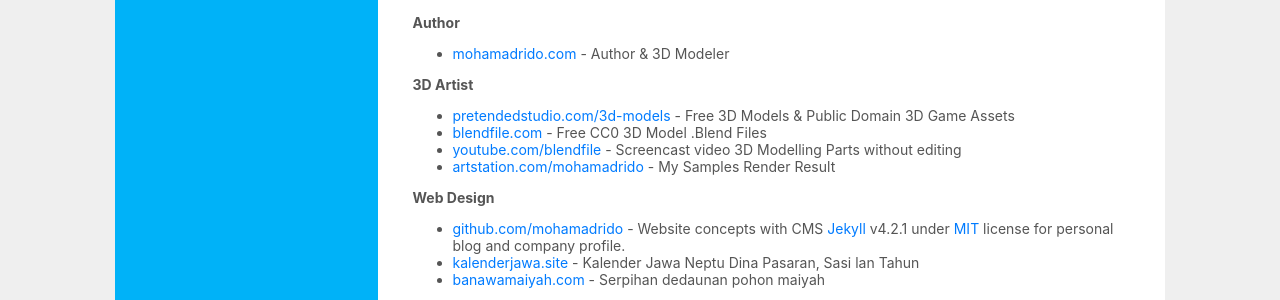
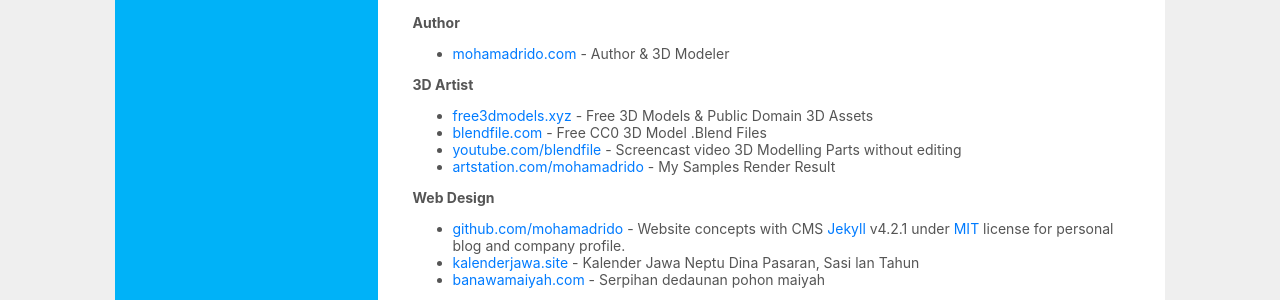
Before and after one commit to mohamadrido/about, a Jekyll site: the page built from index.html, in a window 1280 px wide. Shown: the part 1260-1560 px from the top of the page. Built offline with Jekyll 4.4.1, drawn with Linux system fonts in a browser that asks for light colours.

Commit message:
Update index.html

```diff
--- a/index.html
+++ b/index.html
@@ -119,7 +119,7 @@
 
     <b>3D Artist</b>
       <ul>
-      <li><a href="https://pretendedstudio.com/3d-models">pretendedstudio.com/3d-models</a> - Free 3D Models &amp; Public Domain 3D Game Assets</li>
+      <li><a href="https://free3dmodels.xyz">free3dmodels.xyz</a> - Free 3D Models &amp; Public Domain 3D Assets</li>
       <li><a href="https://blendfile.com">blendfile.com</a> - Free CC0 3D Model .Blend Files</li>
       <li><a href="https://youtube.com/blendfile">youtube.com/blendfile</a> - Screencast video 3D Modelling Parts without editing</li>
       <!--li><a href="https://cc03ds.com">cc03ds.com</a>  - Free CC0 3D Models Under Public Domain (now move to <a href="https://publicdomainmodels.com">publicdomainmodels.com</a>)</li-->
```
